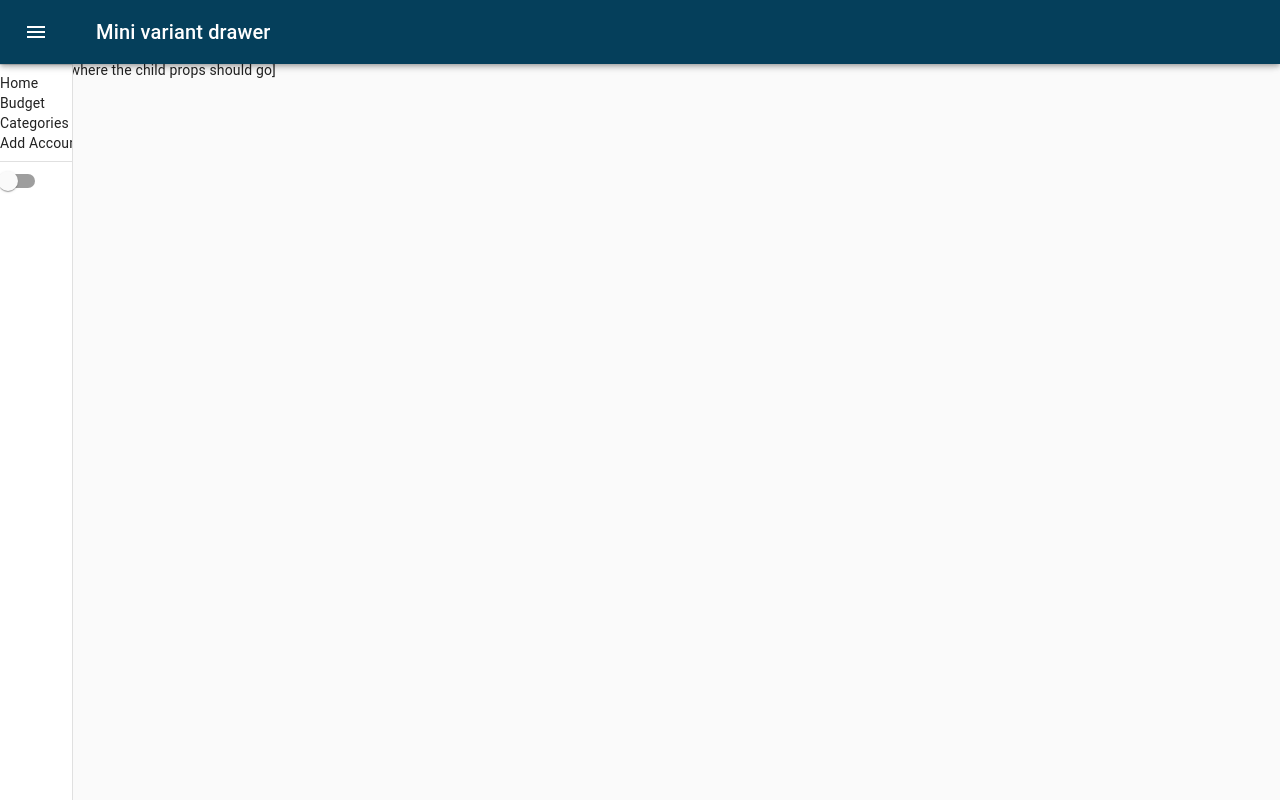
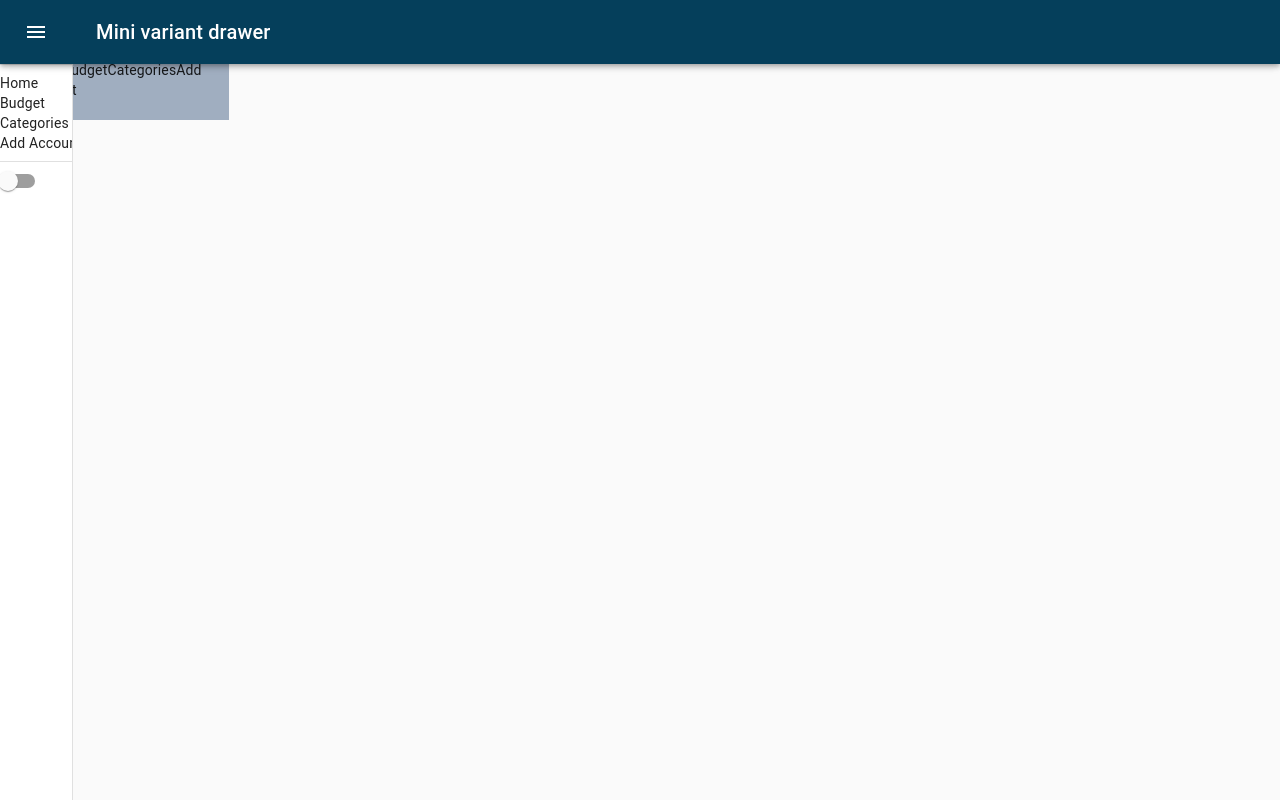
Before and after one commit to 756D6D61/New-Savings-Dashboard, a React (Create React App) app: page / in a window 1280 px wide. Built offline with nearby package versions, Linux system fonts and the light colour scheme.

Commit message:
page structure fix

```diff
--- a/src/layout/page.js
+++ b/src/layout/page.js
@@ -1,8 +1,16 @@
 import React from 'react'
 import NavTest from '../components/NavTest'
 import Container from '@material-ui/core/Container'
+import PropTypes from 'prop-types'
 
-const Page = ({ route }) => {
+const propTypes = {
+	classes: PropTypes.object,
+	children: PropTypes.node
+}
+
+const defaultProps = {}
+
+const Page = ({ route, children }) => {
 	return (
 		<div>
 			<NavTest route={route} />
@@ -12,12 +20,13 @@ const Page = ({ route }) => {
 			<Container fixed>
 				<div className="flex flex-wrap">
 					<div className="w-full">
-						<p>[this is where the child props should go]</p>
+						<p>{children}</p>
 					</div>
 				</div>
 			</Container>
 		</div>
 	)
 }
-
+Page.propTypes = propTypes
+Page.defaultProps = defaultProps
 export default Page
```
